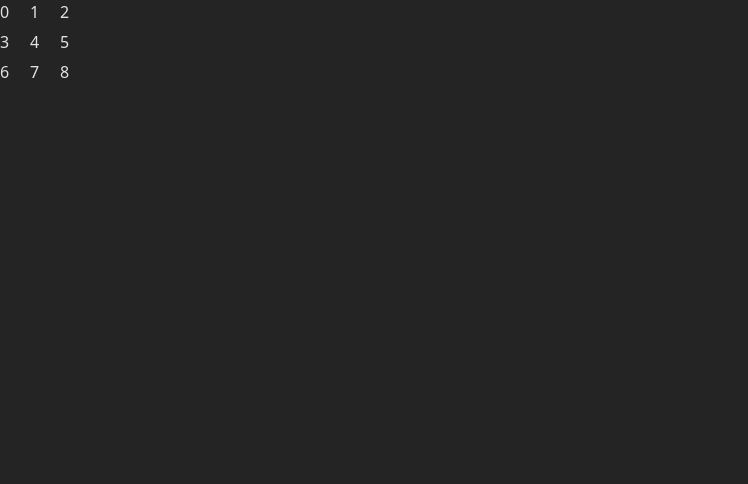
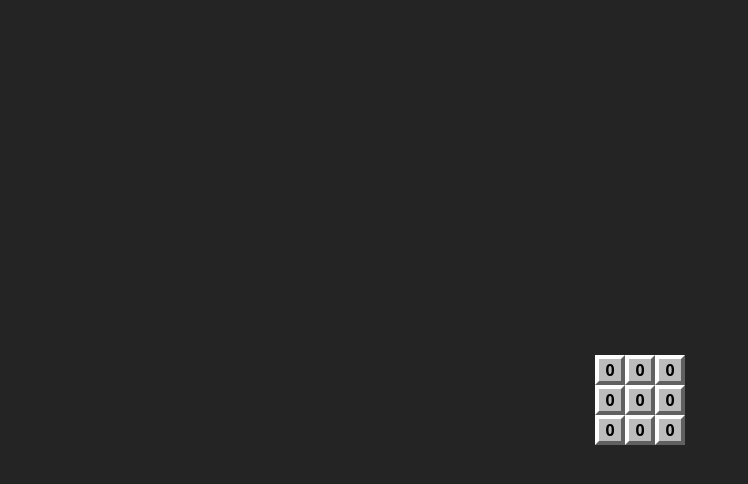
Before and after one commit to scarletcs/react-minesweeper, a React (Vite) app: page / in a window 1280 px wide. Shown: the top 484 px of the page, without its empty margins (0-748 px from the left). Built offline with nearby package versions, Linux system fonts and the light colour scheme.

Commit message:
tile styling with revealed/unrevealed and adjacent mines count

```diff
--- a/package.json
+++ b/package.json
@@ -11,6 +11,7 @@
     "test": "vitest"
   },
   "dependencies": {
+    "classnames": "^2.5.1",
     "react": "^19.1.1",
     "react-dom": "^19.1.1",
     "sass": "^1.93.2",
--- a/src/App.css
+++ /dev/null
@@ -1,6 +0,0 @@
-#root {
-  max-width: 1280px;
-  margin: 0 auto;
-  padding: 2rem;
-  text-align: center;
-}
--- /dev/null
+++ b/src/App.module.scss
@@ -0,0 +1,7 @@
+.app {
+  display: flex;
+  align-items: center;
+  justify-content: center;
+  text-align: center;
+  height: 100vh;
+}
--- a/src/App.tsx
+++ b/src/App.tsx
@@ -1,14 +1,13 @@
-import { MinefieldView } from "./components/MinefieldView";
-import { MinefieldProvider } from "./providers/MinefieldProvider/MinefieldProvider";
+import MinefieldView from "./components/MinefieldView";
+import MinefieldProvider from "./providers/MinefieldProvider/MinefieldProvider";
+import styles from "./App.module.scss";
 
-function App() {
+export default function App() {
   return (
-    <>
+    <div className={styles.app}>
       <MinefieldProvider>
         <MinefieldView />
       </MinefieldProvider>
-    </>
+    </div>
   );
 }
-
-export default App;
--- a/src/components/MinefieldView.module.scss
+++ b/src/components/MinefieldView.module.scss
@@ -1,6 +1,13 @@
 .world {
   --tile-size: 30px;
   --minefield-width: 8;
+  --unrevealed-bg: #bcbcbc;
+  --unrevealed-border: 4px solid;
+  --unrevealed-border-color: #fdfdfd #606060 #606060 #fdfdfd;
+  --revealed-bg: #c1c1c1;
+  --revealed-border: 2px solid;
+  --revealed-border-color: #666666;
+
   display: grid;
   grid-template-columns: repeat(var(--minefield-width), var(--tile-size));
   grid-auto-rows: var(--tile-size);
--- a/src/components/MinefieldView.tsx
+++ b/src/components/MinefieldView.tsx
@@ -1,8 +1,8 @@
 import styles from "./MinefieldView.module.scss";
 import { useMinefield } from "../providers/MinefieldProvider/context";
-import { TileView } from "./TileView";
+import TileView from "./TileView";
 
-export function MinefieldView() {
+export default function MinefieldView() {
   const minefield = useMinefield();
 
   return (
@@ -12,8 +12,8 @@ export function MinefieldView() {
       data-width={minefield.width}
       data-height={minefield.height}
     >
-      {minefield.tiles.map((tile, index) => (
-        <TileView key={tile.key} tile={tile} index={index} />
+      {minefield.tiles.map((tile) => (
+        <TileView key={tile.key} tile={tile} />
       ))}
     </div>
   );
--- /dev/null
+++ b/src/components/TileView.module.scss
@@ -0,0 +1,25 @@
+.tile {
+  display: flex;
+  align-items: center;
+  justify-content: center;
+
+  user-select: none;
+}
+
+.unrevealed {
+  background: var(--unrevealed-bg);
+  border: var(--unrevealed-border);
+  border-color: var(--unrevealed-border-color);
+  cursor: pointer;
+}
+
+.revealed {
+  background: var(--revealed-bg);
+  border: var(--revealed-border);
+  border-color: var(--revealed-border-color);
+}
+
+.warning {
+  color: black;
+  font-weight: bold;
+}
--- a/src/components/TileView.tsx
+++ b/src/components/TileView.tsx
@@ -1,24 +1,33 @@
+import { useMemo } from "react";
 import { useMinefield } from "../providers/MinefieldProvider/context";
-import { getAdjacentTiles, indexToCoord, type Tile } from "../types/minefield";
-import { stringifyVector } from "../types/vector";
+import { getAdjacentTiles, type Tile } from "../types/minefield";
+import styles from "./TileView.module.scss";
+import classNames from "classnames";
 
 type Props = {
   tile: Tile;
-  index: number;
 };
 
-export function TileView({ tile, index }: Props) {
+export default function TileView({ tile }: Props) {
   const minefield = useMinefield();
-  const adjacentTiles = getAdjacentTiles(tile, minefield);
+  const adjacentTiles = useMemo(
+    () => getAdjacentTiles(tile, minefield),
+    [tile, minefield]
+  );
+  const adjacentMines = useMemo(
+    () => adjacentTiles.filter((t) => t.mine).length,
+    [adjacentTiles]
+  );
 
   return (
     <div
       key={tile.key}
-      data-index={index}
-      data-adjacent-count={adjacentTiles.length}
-      data-coord={stringifyVector(indexToCoord(minefield, index))}
+      className={classNames(
+        styles.tile,
+        tile.revealed ? styles.revealed : styles.unrevealed
+      )}
     >
-      {index}
+      <span className={styles.warning}>{adjacentMines}</span>
     </div>
   );
 }
--- a/src/providers/MinefieldProvider/MinefieldProvider.tsx
+++ b/src/providers/MinefieldProvider/MinefieldProvider.tsx
@@ -7,7 +7,11 @@ type Props = PropsWithChildren & {
   height?: number;
 };
 
-export function MinefieldProvider({ children, width = 3, height = 3 }: Props) {
+export default function MinefieldProvider({
+  children,
+  width = 3,
+  height = 3,
+}: Props) {
   const [minefield] = useState(() => {
     const minefield = makeMinefield(width, height);
     return minefield;
```
Also changed, not shown: 2 other files (tests, documents, lock files or other folders).
